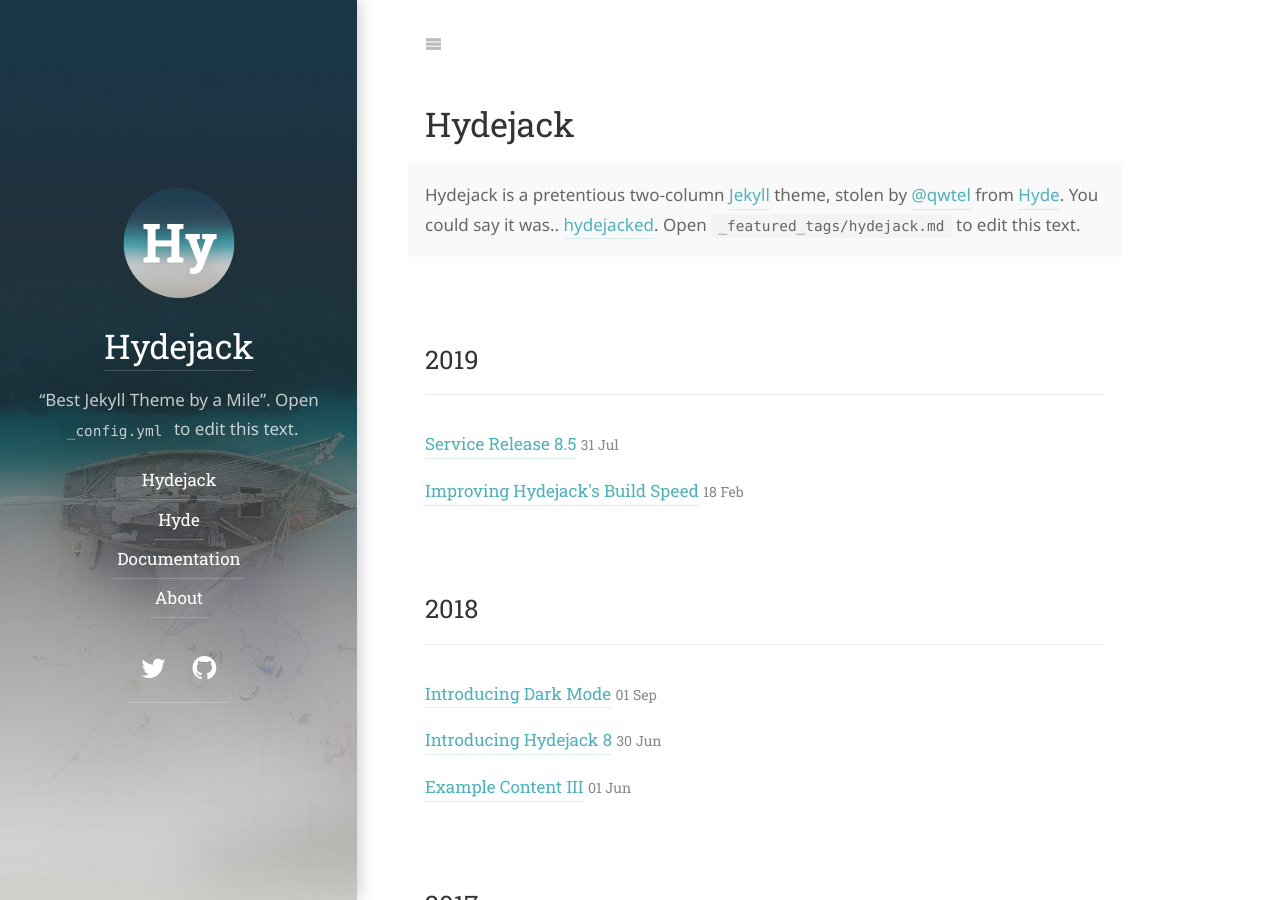
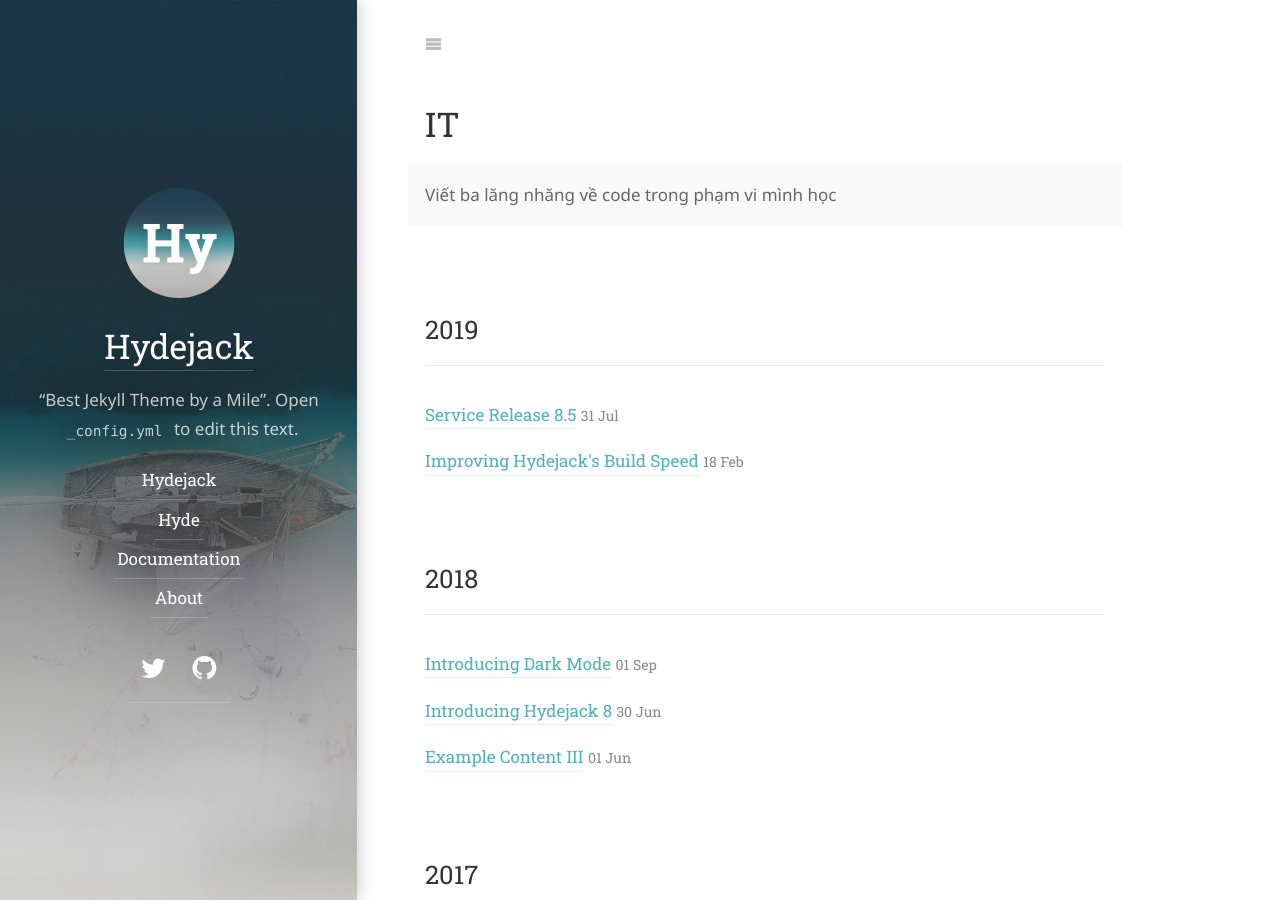
Before and after one commit to jurgendn/old-jurgendn-github-io, a Jekyll site: the page built from _featured_categories/cs.md, in a window 1280 px wide and 900 px high. Built offline with Jekyll 4.4.1, drawn with Linux system fonts in a browser that asks for light colours; some web fonts are replaced; some of the changed text lies outside the part shown.

Commit message:
Change categories

```diff
--- a/_featured_categories/cs.md
+++ b/_featured_categories/cs.md
@@ -1,12 +1,9 @@
 ---
 layout: list
-title: Hydejack
-slug: hydejack
+title: IT
+slug: cs
 menu: true
-order: 1
+order: 2
 description: >
-  Hydejack is a pretentious two-column [Jekyll](http://jekyllrb.com/) theme, stolen by
-  [@qwtel](https://twitter.com/qwtel) from [Hyde](http://hyde.getpoole.com).
-  You could say it was.. [hydejacked](http://media3.giphy.com/media/makedRIckZBW8/giphy.gif).
-  Open `_featured_tags/hydejack.md` to edit this text.
+  Viết ba lăng nhăng về code trong phạm vi mình học
 ---
```
Also changed, not shown: _featured_categories/math.md (+4 -10 lines).
